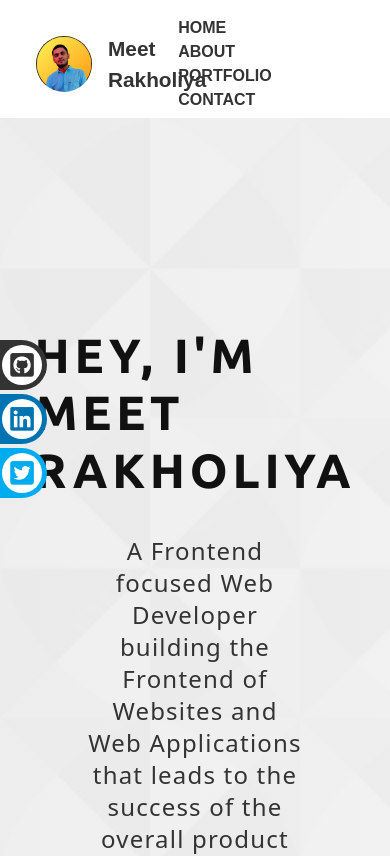
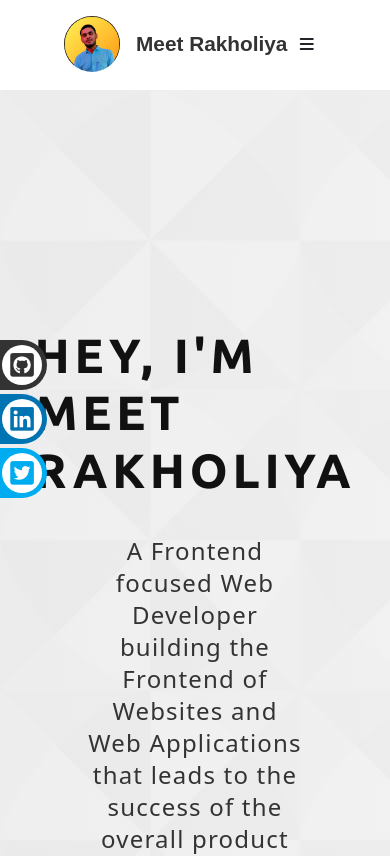
Before and after one commit to Meet587/Portfolio-In-React, a React (Vite) app: page / in a window 390 px wide. Shown: the top 856 px of the page. Built offline with nearby package versions, Linux system fonts and the light colour scheme.

Commit message:
working on header

```diff
--- a/src/Components/Header.jsx
+++ b/src/Components/Header.jsx
@@ -1,30 +1,45 @@
-import React from "react";
+import React, { useState } from "react";
 import { Link, NavLink } from "react-router-dom";
-import { Container, Nav, Row } from "reactstrap";
+import {
+  Button,
+  Container,
+  Nav,
+  Offcanvas,
+  OffcanvasBody,
+  OffcanvasHeader,
+  Row,
+} from "reactstrap";
 import logo from "../assets/img/logo.png";
 
 const Header = () => {
+  const [toggleMenu, setToggleMenu] = useState(false);
+
+  const toggleOffcanvas = () => {
+    setToggleMenu(!toggleMenu);
+  };
+  console.log(toggleMenu);
   return (
     <>
-      {/* <header className="header">
-        <div className="header_content">
-          <div className="left-items">
-            <img src={logo} alt="img" className="person-img"></img>
-            <span className="fc-primary">Meet Rakholiya</span>
-          </div>
-          <div className="right-items">
-            <a href="./index.html">HOME</a>
-            <a href="#about">ABOUT</a>
-            <a href="#project">PORTFOLIO</a>
-            <a href="#contact">CONTACT</a>
-          </div>
-        </div>
-      </header> */}
       <header>
         <div className="header_content">
           <div className="content-center brand_icon">
             <img src={logo} alt="img" className="person-img"></img>
-            <Link to={'/'} className="fc-primary content-center">Meet Rakholiya</Link>
+            <Link to={"/"} className="fc-primary content-center">
+              Meet Rakholiya
+            </Link>
+          </div>
+          <div className="content-center bar_icon" onClick={toggleOffcanvas}>
+            <i className="fas fa-bars"></i>
+          </div>
+          <div>
+            <Offcanvas toggle={toggleMenu}>
+              <OffcanvasHeader toggle={toggleOffcanvas}>
+                Offcanvas
+              </OffcanvasHeader>
+              <OffcanvasBody>
+                <strong>This is the Offcanvas body.</strong>
+              </OffcanvasBody>
+            </Offcanvas>
           </div>
           <div className="navigation content-center">
             <Nav>
--- a/src/Components/Header.scss
+++ b/src/Components/Header.scss
@@ -2,12 +2,12 @@
 @import "../assets/style/globle.scss";
 
 header {
-  height: 14vh;
+  height: 90px;
   background-color: $bg-color;
   box-shadow: 0 0 10px 1px;
   position: static;
   font-family: $font-family;
-}
+
   .header_content {
     display: flex;
     justify-content: space-between;
@@ -31,6 +31,11 @@ header {
       }
     }
 
+    .bar_icon {
+      cursor: pointer;
+      display: none;
+    }
+
     .navigation {
       ul {
         a {
@@ -47,54 +52,16 @@ header {
       }
     }
   }
-// .left-items {
-//   width: 50%;
-//   height: 100%;
-//   display: flex;
-//   align-items: center;
-//   color: #333;
-// }
-// .person-img {
-//   height: 3.5rem;
-//   width: 3.5rem;
-//   border-radius: 50%;
-//   cursor: pointer;
-// }
-// .person-name {
-//   color: #333;
-//   padding-left: 15px;
-//   display: flex;
-//   align-items: center;
-//   font-size: 1.5rem;
-//   font-weight: 700;
-//   cursor: pointer;
-//   letter-spacing: 1px;
-// }
-// .person-img:hover + .person-name {
-//   transition-duration: 0.4s;
-//   color: var(--yellow-color);
-// }
-// .person-name:hover {
-//   transition-duration: 0.4s;
-//   color: var(--yellow-color);
-// }
-// .right-items {
-//   width: 50%;
-//   display: flex;
-//   justify-content: flex-end;
-// }
-// .right-items > a {
-//   font-size: 1.2em;
-//   font-weight: 700;
-//   padding: 1rem 2rem;
-//   text-decoration: none;
-//   color: #333;
-//   position: relative;
-//   display: flex;
-//   justify-content: flex-end;
-//   align-items: center;
-// }
-// .right-items > a:hover {
-//   transition-duration: 0.4s;
-//   color: var(--yellow-color);
-// }
+}
+
+@media only screen and (max-width: 992px) {
+  header {
+    .bar_icon {
+      display: flex !important;
+      justify-content: center;
+    }
+    .navigation {
+      display: none;
+    }
+  }
+}
```
Lines whose indentation alone changed are shown as unchanged.
